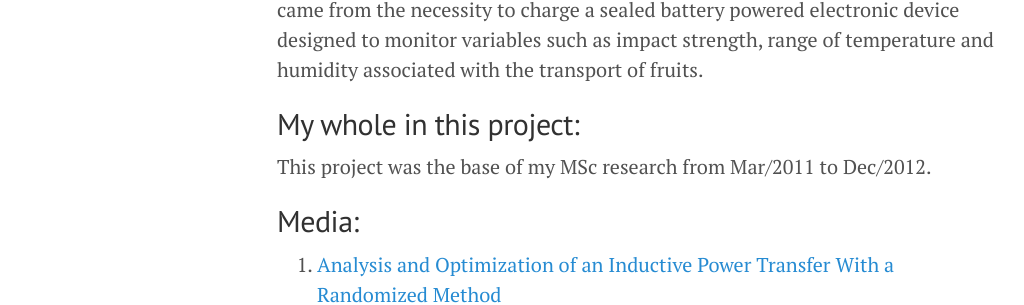
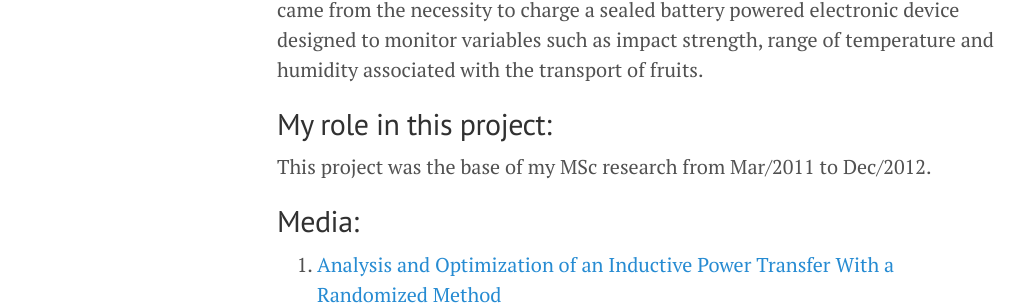
Before and after one commit to ricardodeazambuja/ricardodeazambuja.github.io, a Jekyll site: the page built from _projects/wirelesspower.md, in a window 1280 px wide. Shown: the part 345-650 px from the top of the page, without its empty margins (3-1027 px from the left). Built offline with Jekyll 4.4.1, drawn with Linux system fonts in a browser that asks for light colours.

Commit message:
Update wirelesspower.md

```diff
--- a/_projects/wirelesspower.md
+++ b/_projects/wirelesspower.md
@@ -5,7 +5,7 @@ title: Wireless Power Transfer
 ## Project Description:
 This project focus on the improvement of efficiency and transferred power of an inductive link circuit by the exploration of different network configurations of capacitors connected to primary and secondary coils. Our initial motivations came from the necessity to charge a sealed battery powered electronic device designed to monitor variables such as impact strength, range of temperature and humidity associated with the transport of fruits.
 
-## My whole in this project:
+## My role in this project:
 This project was the base of my MSc research from Mar/2011 to Dec/2012.
 
 
```
